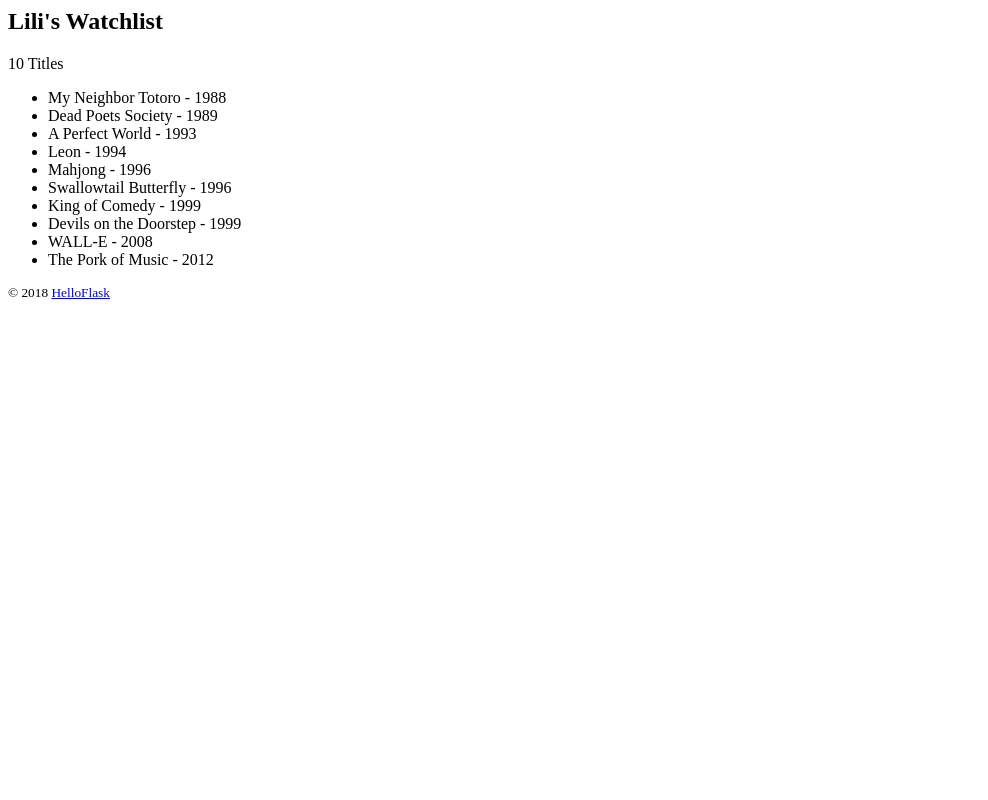
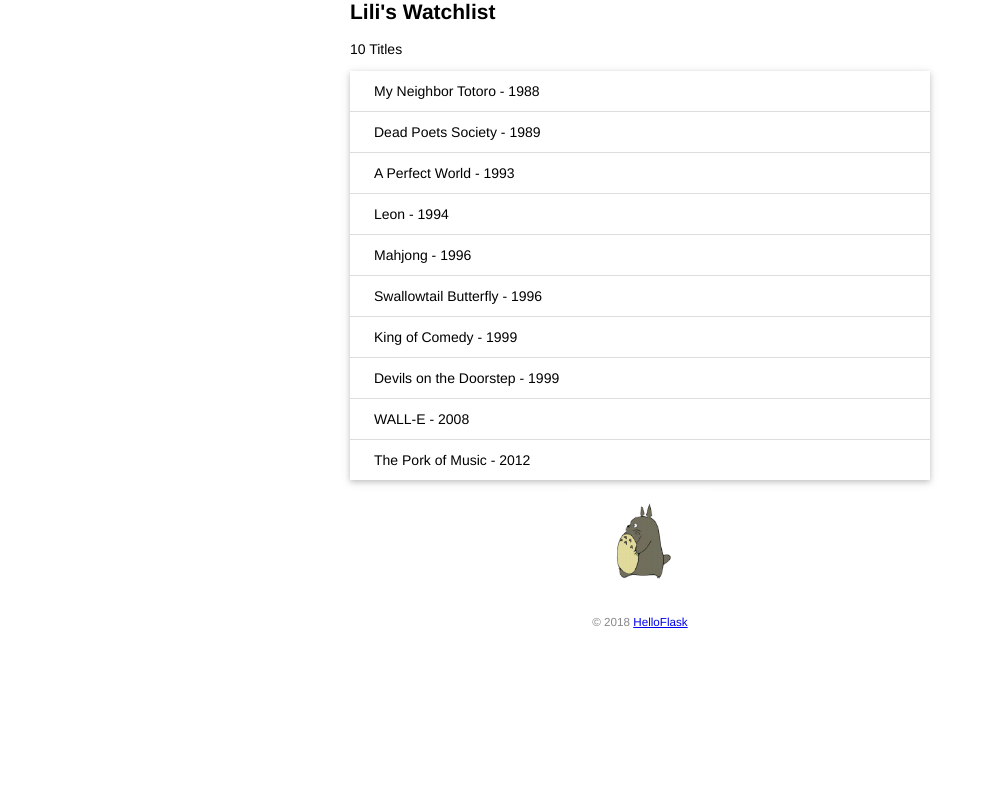
Before and after one commit to ZhangLanDan/watchlist, a Flask app: page / in a window 1280 px wide. Shown: the whole page, without its empty margins (0-988 px from the left). Run offline with Flask 2, Linux system fonts and the light colour scheme.

Commit message:
homework

```diff
--- a/app.py
+++ b/app.py
@@ -1,6 +1,11 @@
-from flask import Flask,render_template
+from flask import Flask,render_template,url_for
+from flask_sqlalchemy import SQLAlchemy
+
 
 app = Flask(__name__)
+
+db = SQLAlchemy(app)
+
 name = 'Lili'
 movies = [
 {'title': 'My Neighbor Totoro', 'year': '1988'},
@@ -26,7 +31,7 @@ def user_page(name):
 
 @app.route('/test')
 def test_url_for():
-    print(url_for('hello'))
+    print(url_for('index'))
     print(url_for('user_page',name='Kii'))
     print(url_for('user_page',name='Lili'))
     print(url_for('test_url_for',num=2))
--- /dev/null
+++ b/static/style.css
@@ -0,0 +1,43 @@
+body {
+    margin: auto;
+    max-width: 580px;
+    font-size: 14px;
+    font-family: Helvetica, Arial, sans-serif;
+}
+
+footer {
+    color: #888;
+    margin-top: 15px;
+    text-align: center;
+    padding: 10px;
+}
+
+.avatar {
+    width: 40px;
+}
+
+.movie-list {
+    list-style-type: none;
+    padding: 0;
+    margin-bottom: 10px;
+    box-shadow: 0 2px 5px 0 rgba(0, 0, 0, 0.16), 0 2px 10px 0 rgba(0, 0, 0, 0.12);
+}
+
+.movie-list li {
+    padding: 12px 24px;
+    border-bottom: 1px solid #ddd;
+}
+
+.movie-list li:last-child {
+    border-bottom:none;
+}
+
+.movie-list li:hover {
+    background-color: #f8f9fa;
+}
+
+.totoro {
+    display: block;
+    margin: 0 auto;
+    height: 100px;
+}
--- a/templates/index.html
+++ b/templates/index.html
@@ -1,17 +1,21 @@
-<html lang="en">
 <head>
     <meta charset="utf-8">
     <title>{{ name }}'s Watchlist</title>
+    <link rel="icon" href="{{ url_for('static', filename='app.ico') }}">
+    <link rel="stylesheet" href="{{ url_for('static', filename='style.css') }}" type="text/css">
+
 </head>
 <body>
+
     <h2>{{ name }}'s Watchlist</h2>
     {# 使用 length 过滤器获取 movies 变量的长度 #}
     <p>{{ movies|length }} Titles</p>
-    <ul>
+    <ul class="movie-list">
         {% for movie in movies %} {# 迭代 movies 变量 #}
         <li>{{ movie.title }} - {{ movie.year }}</li> {# 等同于 movie['title'] #}
         {% endfor %} {# 使用 endfor 标签结束 for 语句 #}
     </ul>
+    <img alt="Walking Totoro" class="totoro" src="{{ url_for('static', filename='images/totoro.gif') }}">
     <footer>
         <small>&copy; 2018 <a href="http://helloflask.com/tutorial">HelloFlask</a></sma
 ll>
```
Also changed, not shown: static/app.ico (added), static/images/7.png (added), static/images/totoro.gif (added), static/问.jpg (added), 2 other files.
